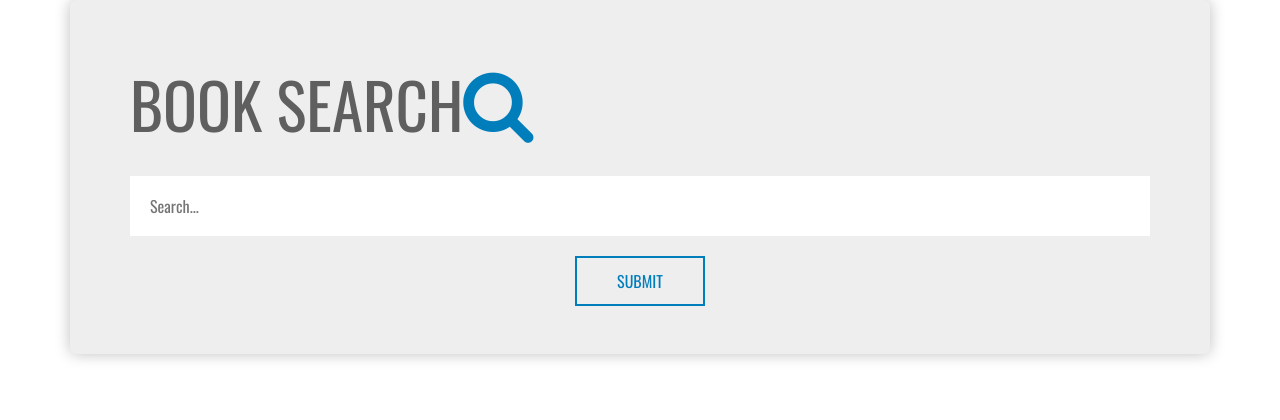
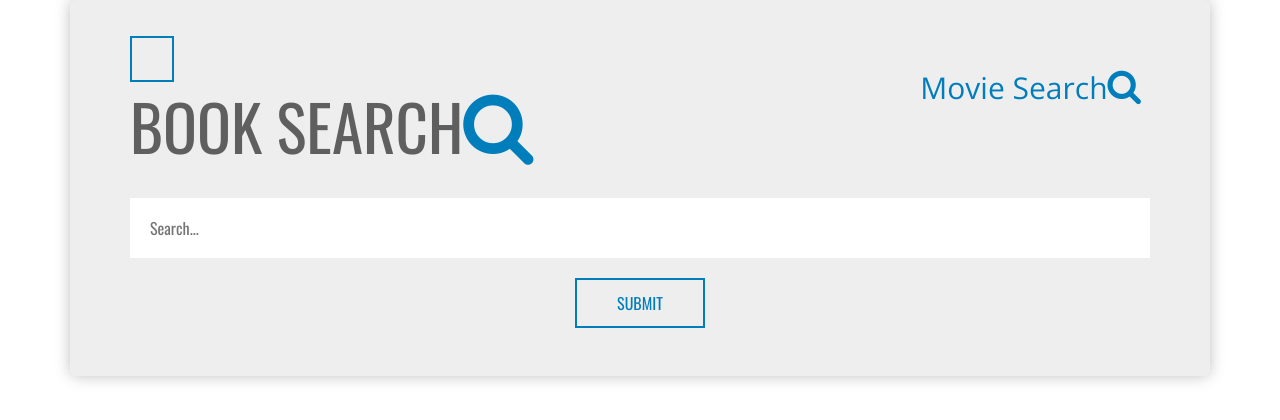
Before and after one commit to jeniferignatius/Project1, a PHP site: page /BookIndex.php in a window 1280 px wide. Shown: the top 420 px of the page. Run offline with PHP 8.4, Linux system fonts and the light colour scheme; some libraries are stand-ins or nearby versions.

Commit message:
link added

```diff
--- a/BookIndex.php
+++ b/BookIndex.php
@@ -69,6 +69,7 @@ if(isset($_POST["submit"])){
     <body>
         <div class="container">
             <div class="jumbotron">
+                <a href="index.php"><h2 style="float:right">Movie Search<i class="fa fa-search" aria-hidden="true">&nbsp;</i></h2></a>
                 <h1>Book Search<i class="fa fa-search" aria-hidden="true">&nbsp;</i></h1>
                 <form name="bookSearch" action="<?php echo $_SERVER["PHP_SELF"];?>" method="post">
                     <label id="errorMessage" class="errMsg">
```
